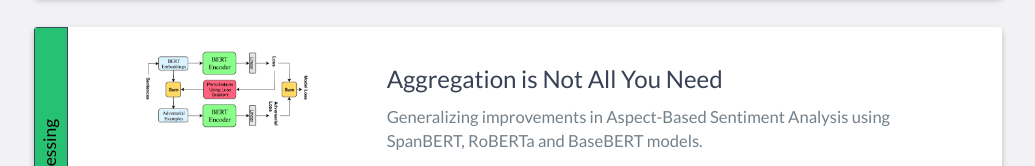
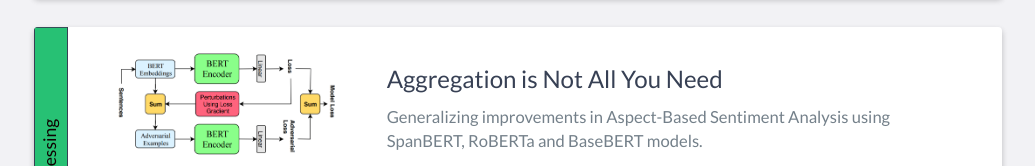
Before and after one commit to vbeohar/vbeohar.github.io, a website: page index.html in a window 1280 px wide. Shown: the part 2997-3163 px from the top of the page, without its empty margins (122-1157 px from the left). Drawn offline with nearby package versions, Linux system fonts and the light colour scheme.

Commit message:
added icons

```diff
--- a/index.html
+++ b/index.html
@@ -783,7 +783,7 @@
                             <img class="round-img" src="images/makesense-min.png" />
                         </div> -->
                         <div class="col-sm-4 project-image">
-                            <img src="images/icons/absa-bert.png" width="60%" height="60%"/>
+                            <img src="images/icons/absa-bert.png" width="80%" height="80%"/>
                         </div>
 
                         <!-- End .project-image -->
```
